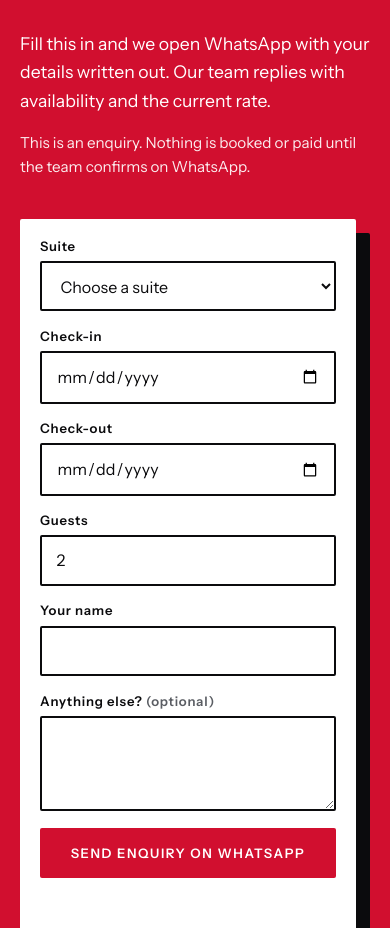
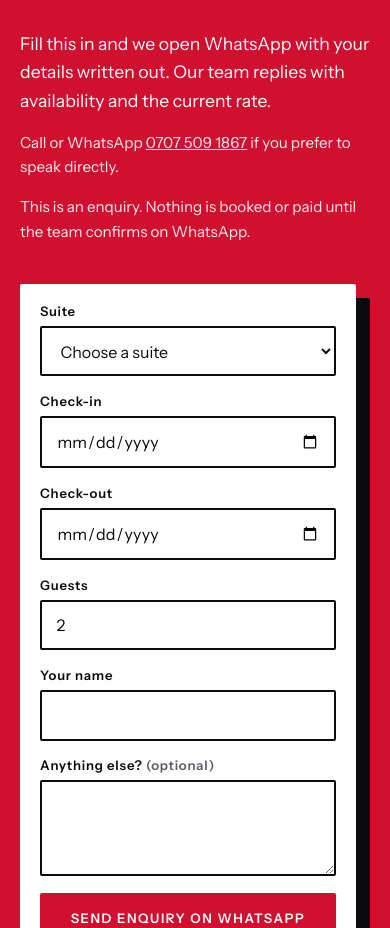
Before and after one commit to metrocardealsng-svg/ojautosandsuite, a Next.js app: page / in a window 390 px wide. Shown: the part 9748-10676 px from the top of the page. Built offline with nearby package versions, Linux system fonts and the light colour scheme.

Commit message:
Add main booking phone to enquiry section

```diff
--- a/src/components/BookingForm.tsx
+++ b/src/components/BookingForm.tsx
@@ -67,6 +67,7 @@ export default function BookingForm() {
         <div className="book__intro">
           <h2 id="book-title" className="display">SEND AN ENQUIRY</h2>
           <p className="lede">Fill this in and we open WhatsApp with your details written out. Our team replies with availability and the current rate.</p>
+          <p className="note">Call or WhatsApp <a href={`tel:${site.contact.phone.replace(/\s/g, "")}`}>{site.contact.phone}</a> if you prefer to speak directly.</p>
           <p className="note">This is an enquiry. Nothing is booked or paid until the team confirms on WhatsApp.</p>
         </div>
 
```
